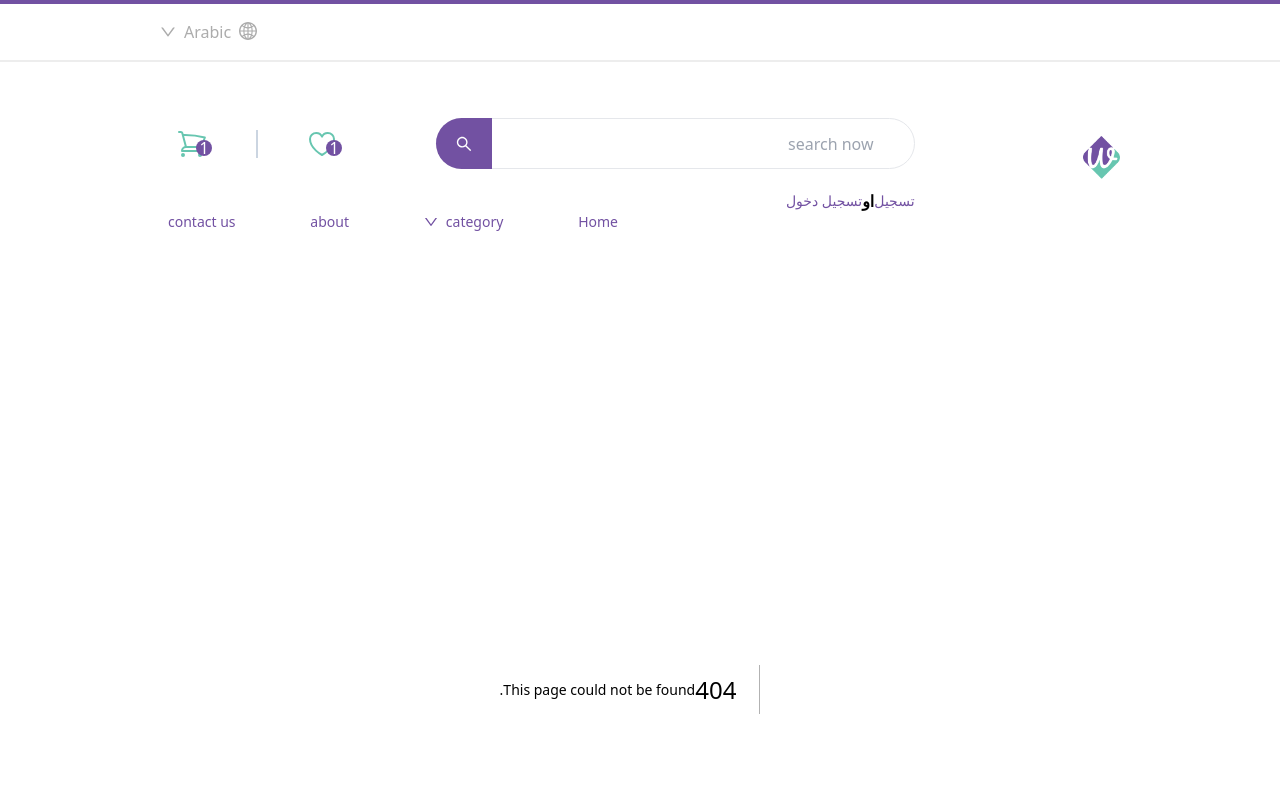
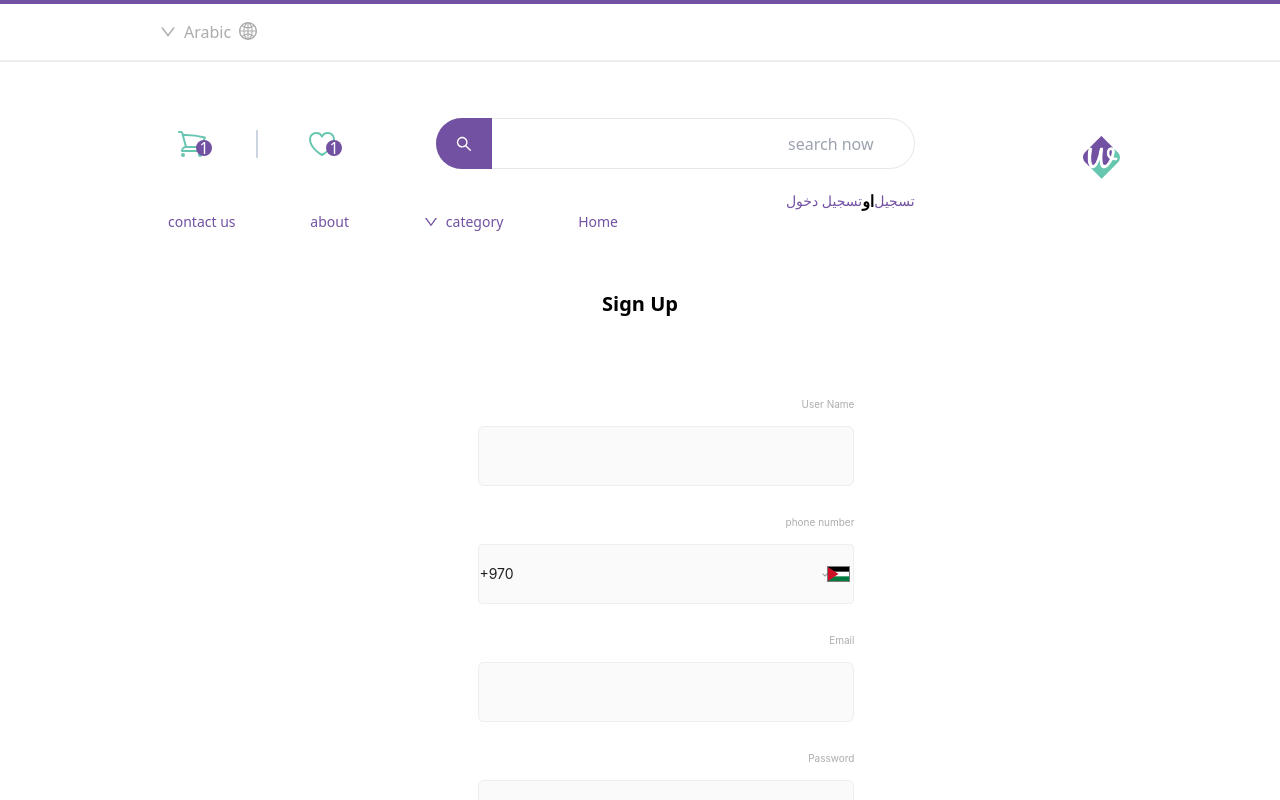
Before and after one commit to MaramMs/wendow-temp1, a Next.js app: page /signup in a window 1280 px wide. Before the commit this address had no page. Shown: the top 800 px of the page. Built offline with nearby package versions, Linux system fonts and the light colour scheme.

Commit message:
register page

```diff
--- a/components/CustomForm.js
+++ b/components/CustomForm.js
@@ -5,7 +5,7 @@ import PhoneInput from "react-phone-number-input";
 import flags from 'react-phone-number-input/flags'
 
 import 'react-phone-number-input/style.css'
-const CustomForm = () => {
+const CustomForm = ({type}) => {
   const onFinish = (values) => {
     console.log("Received values of form: ", values);
   };
@@ -14,7 +14,9 @@ const CustomForm = () => {
   return (
     <div className="flex justify-center flex-col items-center mb-[272px]">
       <h1 className="text-[#000] text-[20px] font-semibold mb-[73px]">
-        Login in
+        {
+            type === 'login' ? 'Login ': 'Sign Up'
+        }
       </h1>
       <Form
         name="normal_login"
@@ -24,6 +26,29 @@ const CustomForm = () => {
         }}
         onFinish={onFinish}
       >
+        {
+            type === 'sign-up' && (
+                <Form.Item
+                name="username"
+                rules={[
+                  {
+                    required: true,
+                    message: "Please input your Password!",
+                  },
+                ]}
+                labelCol={{ span: 8 }}
+                wrapperCol={{ span: 16 }}
+              >
+                <label className="text-[#ACACAC] text-[10px] font-normal ">
+                  User Name
+                </label>
+                <Input
+                  type="text"
+                  className="w-[376px] h-[60px] bg-[#fafafa] mt-[12px] border-[#eee]"
+                />
+              </Form.Item>
+            )
+        }
         <Form.Item
           name="username"
           rules={[
@@ -49,6 +74,29 @@ const CustomForm = () => {
       />
 
         </Form.Item>
+        {
+            type === 'sign-up' && (
+                <Form.Item
+                name="email"
+                rules={[
+                  {
+                    required: true,
+                    message: "Please input your Password!",
+                  },
+                ]}
+                labelCol={{ span: 8 }}
+                wrapperCol={{ span: 16 }}
+              >
+                <label className="text-[#ACACAC] text-[10px] font-normal ">
+                  Email
+                </label>
+                <Input
+                  type="email"
+                  className="w-[376px] h-[60px] bg-[#fafafa] mt-[12px] border-[#eee]"
+                />
+              </Form.Item>
+            )
+        }
         <Form.Item
           name="password"
           rules={[
@@ -74,7 +122,9 @@ const CustomForm = () => {
             htmlType="submit"
             className="login-form-button bg-[#67C6B0] w-[376px] h-[54px] text-white text-[12px] font-medium mt-[43px]"
           >
-            Log in
+         {
+            type === 'sign-up' ?'Sign Up' : 'Login'
+         }
           </Button>
         </Form.Item>
 
@@ -98,10 +148,15 @@ const CustomForm = () => {
             className="login-form-forgot text-[#67C6B0] text-[10px]"
             href="/"
           >
-            Register Now !
+            {
+                type === 'sign-up' ? 'Login' :'Register Now'
+            }
           </Link>
           <span className="text-[#ACACAC] text-[10px]">
-            Don't have an account ?
+          {
+                type === 'sign-up' ? 'Do have an account' :" Don't have an account "
+            }
+
           </span>
         </div>
         <div class="absolute bottom-10 left-20 w-[376px] h-px bg-gray-300"></div>
--- a/pages/login.js
+++ b/pages/login.js
@@ -5,7 +5,7 @@ import React from 'react'
 const login = () => {
   return (
     <Wrapper>
-        <CustomForm />
+        <CustomForm type='login'/>
     </Wrapper>
   )
 }
--- /dev/null
+++ b/pages/signup.js
@@ -0,0 +1,12 @@
+import CustomForm from '@/components/CustomForm'
+import React from 'react'
+
+const signUp = () => {
+  return (
+    <div>
+      <CustomForm type='sign-up'/>
+    </div>
+  )
+}
+
+export default signUp
--- a/styles/globals.css
+++ b/styles/globals.css
@@ -45,7 +45,11 @@ outline:none !important;
   width: 376px;
   background-color: #fafafa;
   outline: none;
+
 }
 .PhoneInput{
   border: 1px solid #EEEEEE;
-  border-radius: 4px;}
+  border-radius: 4px;
+
+
+}
```
